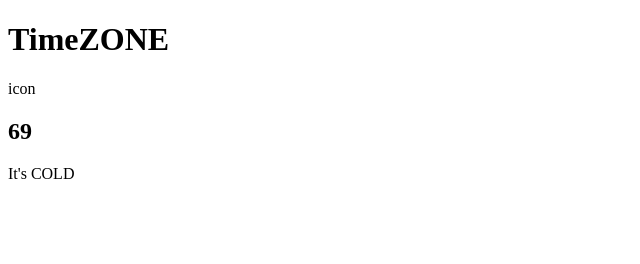
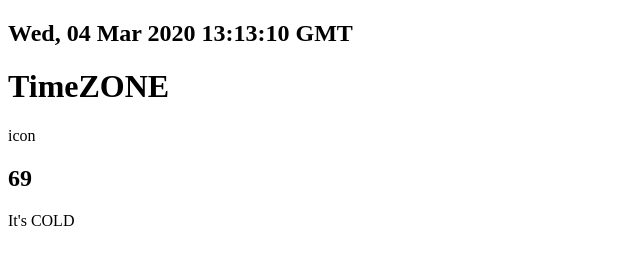
Before and after one commit to JoeByrne22/weather-app, a plain HTML site: page index.html in a window 1280 px wide. Shown: the whole page, without its empty margins (0-640 px from the left). Drawn offline with Linux system fonts and the light colour scheme.

Commit message:
res made

```diff
--- a/index.html
+++ b/index.html
@@ -6,6 +6,7 @@
     <title>🌤</title>
   </head>
   <body>
+    <h2 id="date"></h2>
     <div class="location">
       <h1 class="location-timezone">TimeZONE</h1>
       <p class="icon">icon</p>
--- a/scripts/index.js
+++ b/scripts/index.js
@@ -1,4 +1,13 @@
 window.addEventListener("load", () => {
+  // getting the time...
+
+  var d = new Date();
+  var n = d.toUTCString();
+  var e = document.querySelector("#date");
+  e.innerHTML = n;
+
+  //getting weather, compared to where you are in the world
+
   let long;
   let lat;
 
@@ -16,6 +25,13 @@ window.addEventListener("load", () => {
         })
         .then(data => {
           console.log(data);
+
+          const { temperature, icon } = data.currently;
+
+          console.log("temperature", temperature);
+          console.log("icon", icon);
+          console.log("timeZone", data.timezone);
+          console.log("summary", data.hourly.summary);
         });
     });
   }
```
